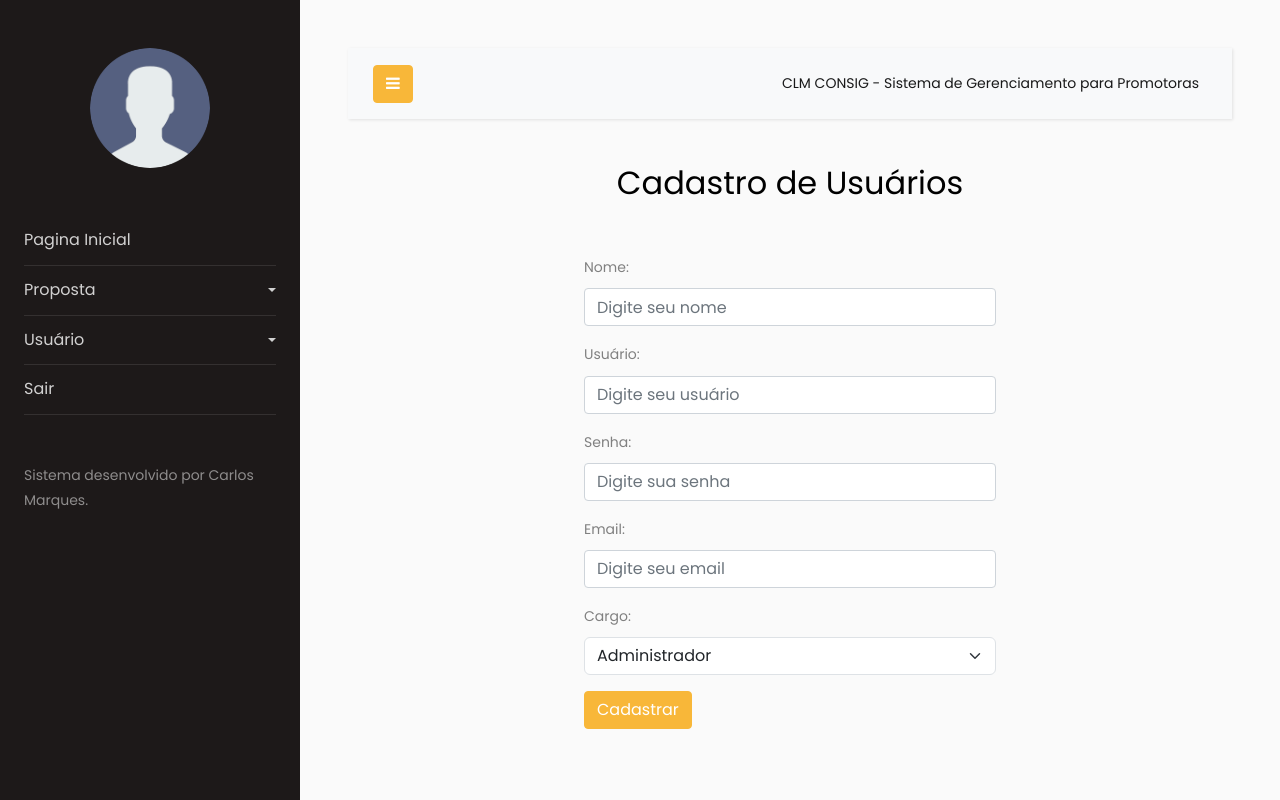
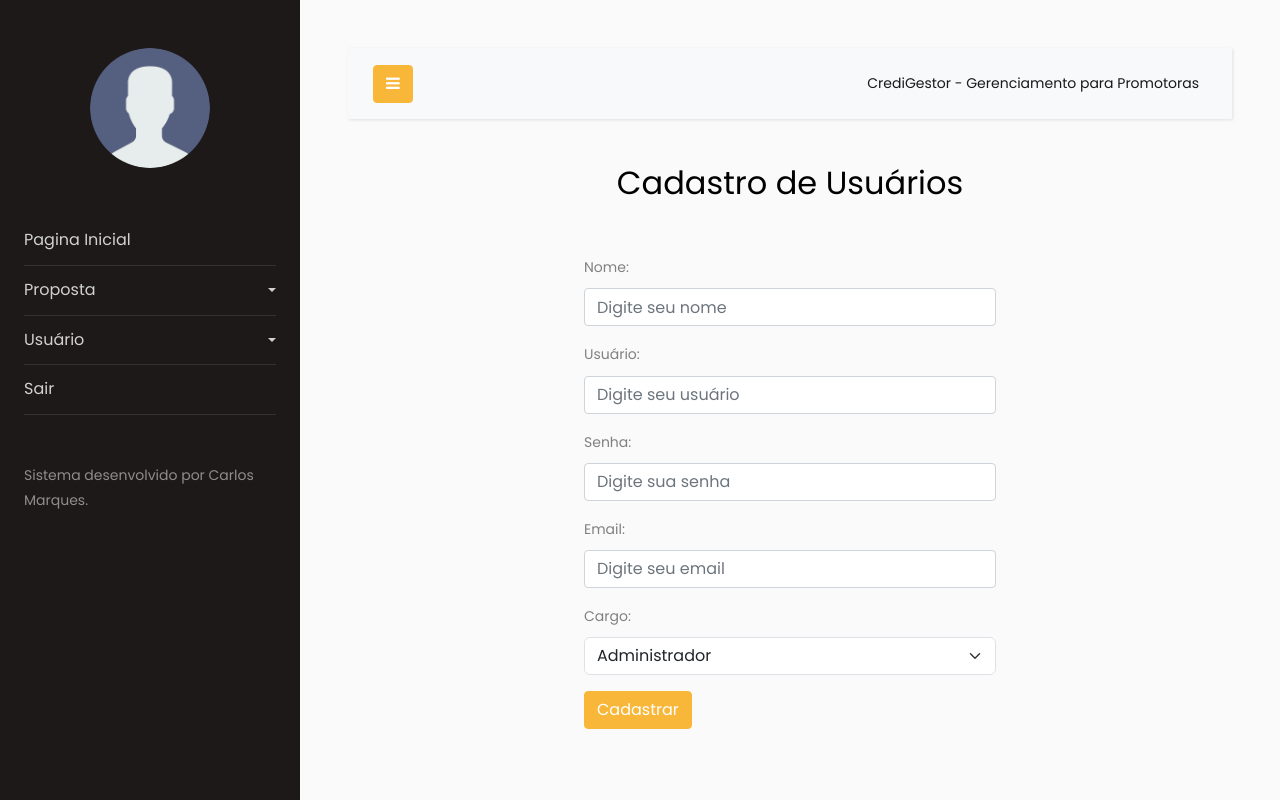
Before and after one commit to devcarlosmarques/credigestor, a Django app: page /novo_usuario/ in a window 1280 px wide. Run offline with Django 4.2, Linux system fonts and the light colour scheme; some libraries are stand-ins or nearby versions.

Commit message:
update 9

```diff
--- a/main/templates/dashboard/index.html
+++ b/main/templates/dashboard/index.html
@@ -74,7 +74,7 @@
             <div class="collapse navbar-collapse" id="navbarSupportedContent">
               <ul class="nav navbar-nav ml-auto">
                 <li class="nav-item active">
-                  <a class="nav-link" href="#">CLM CONSIG - Sistema de Gerenciamento para Promotoras</a>
+                  <a class="nav-link" href="#">CrediGestor - Gerenciamento para Promotoras</a>
                 </li>
               </ul>
             </div>
```
Also changed, not shown: db.sqlite3.
